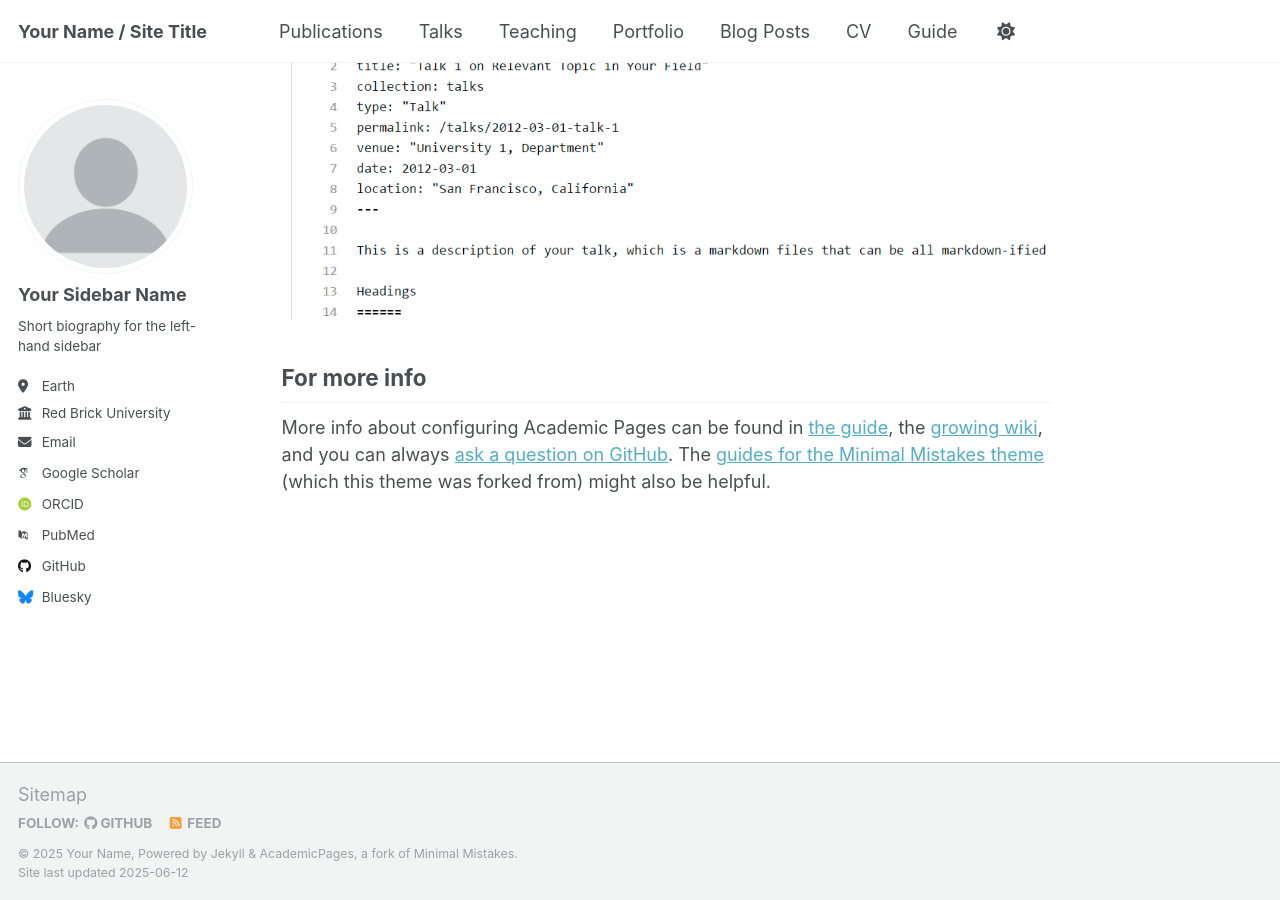
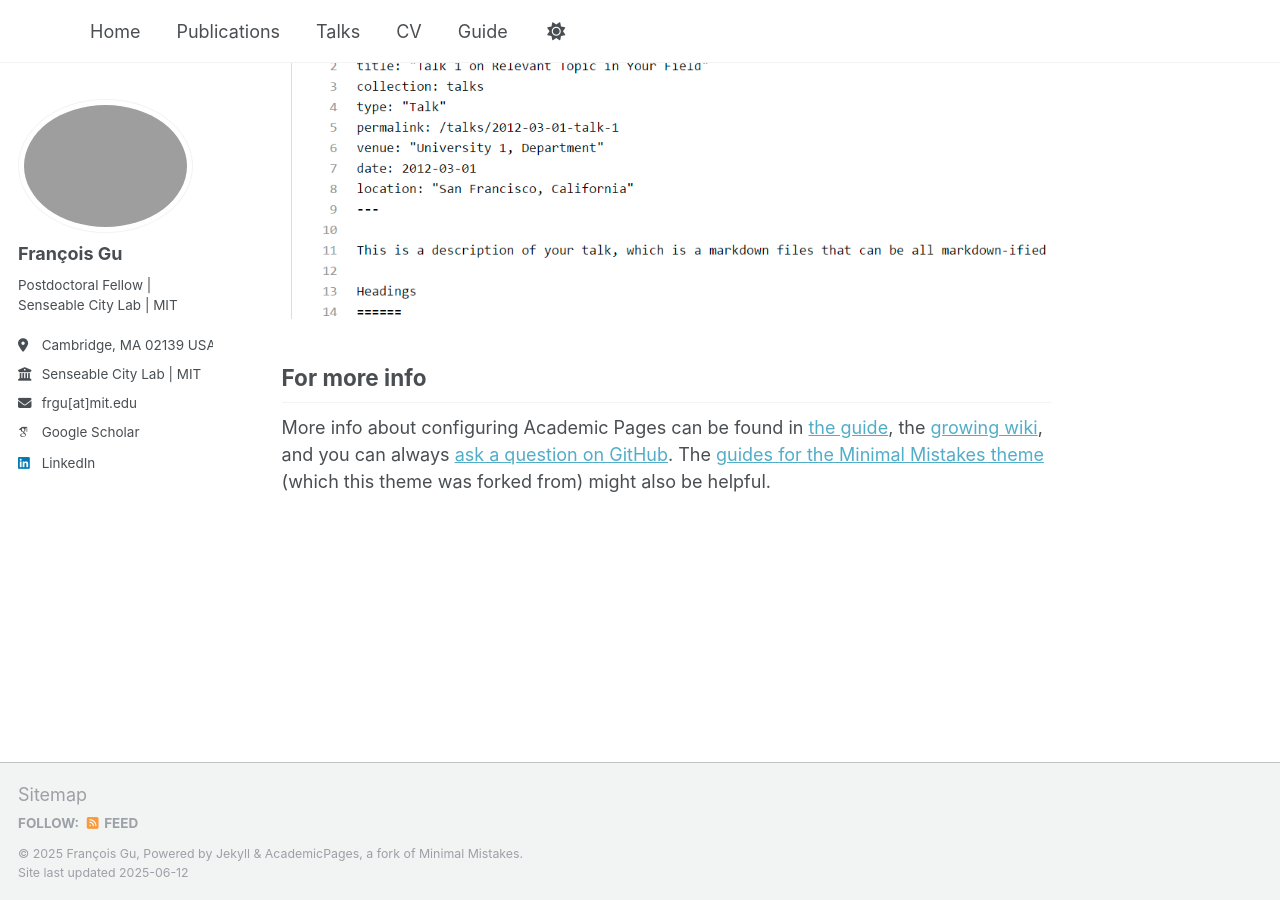
Before and after one commit to francois-gu/francois-gu.github.io, a Jekyll site: the page built from _pages/about.md, in a window 1280 px wide and 900 px high, scrolled down 2636 px. Built offline with Jekyll 4.4.1, drawn with Linux system fonts in a browser that asks for light colours; some web fonts are replaced.

Commit message:
Sidebar done.

```diff
--- a/_config.yml
+++ b/_config.yml
@@ -9,36 +9,37 @@
 # Basic Site Settings
 locale                   : "en-US"
 site_theme               : "default"
-title                    : "Your Name / Site Title"
+title                    : ""
 title_separator          : "-"
-name                     : &name "Your Name"
-description              : &description "personal description"
-url                      : https://academicpages.github.io # the base hostname & protocol for your site e.g. "https://[your GitHub username].github.io" or if you already have some other page hosted on Github then use "https://[your GitHub username].github.io/[Your Repo Name]"
+name                     : &name "François Gu"
+description              : &description "Postdoctoral Fellow | MIT Senseable City Lab"
+url                      : https://francois-gu.github.io #https://academicpages.github.io # the base hostname & protocol for your site e.g. "https://[your GitHub username].github.io" or if you already have some other page hosted on Github then use "https://[your GitHub username].github.io/[Your Repo Name]"
 baseurl                  : "" # the subpath of your site, e.g. "/blog"
-repository               : "academicpages/academicpages.github.io"
+# repository               : "academicpages/academicpages.github.io"
 
 # Site Author - The following control what appear as part of the author content on the side bar.
 #               If a field is blank the icon and link will not appear, otherwise it will be shown.
 #               Additional customization can be done by editing /_includes/author-profile.html
 author:
   # Biographic information
-  avatar           : "profile.png"
-  name             : "Your Sidebar Name"
+  avatar           : "profile_real.png"
+  name             : "François Gu"
   pronouns         : # example: "she/her"
-  bio              : "Short biography for the left-hand sidebar"
-  location         : "Earth"
-  employer         : "Red Brick University"
+  bio              : "Postdoctoral Fellow | Senseable City Lab | MIT"
+  location         : "Cambridge, MA 02139 USA"
+  employer         : "Senseable City Lab | MIT"
+  employer_url     : "https://senseable.mit.edu/"
   uri              : # URL
-  email            : "none@example.org"
+  email            : "frgu[at]mit.edu"
 
   # Academic websites
-  academia         : # URL
+  academia         : # https://senseable.mit.edu/ # URL
   arxiv            : # URL - Update with the correct link to your profile
-  googlescholar    : "https://scholar.google.com/citations?user=PS_CX0AAAAAJ"
+  googlescholar    : "https://scholar.google.com/citations?user=V2Lx8UcAAAAJ&hl=en" #"https://scholar.google.com/citations?user=PS_CX0AAAAAJ"
   impactstory      : # URL
-  orcid            : "http://orcid.org/yourorcidurl"
+  orcid            : # "http://orcid.org/yourorcidurl"
   semantic         : # URL
-  pubmed           : "https://www.ncbi.nlm.nih.gov/pubmed/?term=john+snow"
+  pubmed           : # "https://www.ncbi.nlm.nih.gov/pubmed/?term=john+snow"
   researchgate     : # URL
   scopus           : # URL
 
@@ -46,12 +47,12 @@ author:
   bitbucket        : # Username - Update with your username on the site
   codepen          : # Username
   dribbble         : # Username
-  github           : "academicpages"
+  github           : # "academicpages"
   kaggle           : # Username
   stackoverflow    : # User number or user number and name (i.e., use "1" or "1/jeff-atwood")
 
   # Social media
-  bluesky          : "bsky.app" # Replace this with you Bluesky username
+  bluesky          : # "bsky.app" # Replace this with you Bluesky username
   facebook         : # Username
   flickr           : # Username
   foursquare       : # Username
@@ -60,7 +61,7 @@ author:
   keybase          : # Username
   instagram        : # Username
   lastfm           : # Username
-  linkedin         : # Username
+  linkedin         : "francois-gu/?locale=en_US" # Username
   mastodon         : # URL
   medium           : # URL
   pinterest        : # Username
--- a/_data/navigation.yml
+++ b/_data/navigation.yml
@@ -8,20 +8,23 @@
 #      Markdown formatted page while the second is generated using JSON.
 
 main:
+  - title: "Home"
+    url: /
+
   - title: "Publications"
     url: /publications/
 
   - title: "Talks"
     url: /talks/
 
-  - title: "Teaching"
-    url: /teaching/
+  # - title: "Teaching"
+  #   url: /teaching/
 
-  - title: "Portfolio"
-    url: /portfolio/
+  # - title: "Portfolio"
+  #   url: /portfolio/
 
-  - title: "Blog Posts"
-    url: /year-archive/
+  # - title: "Blog Posts"
+  #   url: /year-archive/
 
   - title: "CV"
     url: /cv/
--- a/_includes/author-profile.html
+++ b/_includes/author-profile.html
@@ -28,14 +28,23 @@
         <li class="author__desktop"><i class="fas fa-fw fa-location-dot icon-pad-right" aria-hidden="true"></i>{{ author.location }}</li>
       {% endif %}
       {% if author.employer %}
-        <li class="author__desktop"><i class="fas fa-fw fa-building-columns icon-pad-right" aria-hidden="true"></i>{{ author.employer }}</li>
+        <li><a href="{{ author.employer_url }}"><i class="fas fa-fw fa-building-columns icon-pad-right" aria-hidden="true"></i>{{ author.employer }}</a></li>
+        <!-- <li class="author__desktop">
+          <i class="fas fa-fw fa-building-columns icon-pad-right" aria-hidden="true"></i>
+          <a href="https://senseable.mit.edu/" target="_blank">Senseable City Lab | MIT</a>
+        </li> -->
       {% endif %}
       {% if author.uri %}
         <li><a href="{{ author.uri }}"><i class="fas fa-fw fa-link icon-pad-right" aria-hidden="true"></i>{{ site.data.ui-text[site.locale].website_label | default: "Website" }}</a></li>
       {% endif %}
       {% if author.email %}
+        <li>
+          <i class="fas fa-fw fa-envelope icon-pad-right" aria-hidden="true"></i>{{ author.email }}
+        </li>
+      {% endif %}
+      <!-- {% if author.email %}  FOR CLICKABLE LINK
         <li><a href="mailto:{{ author.email }}"><i class="fas fa-fw fa-envelope icon-pad-right" aria-hidden="true"></i>{{ site.data.ui-text[site.locale].email_label | default: "Email" }}</a></li>
-      {% endif %}
+      {% endif %} -->
 
       <!-- Font Awesome and Academicons icons / Academic websites -->
       {% if author.academia %}
```
Also changed, not shown: 1 other file.
